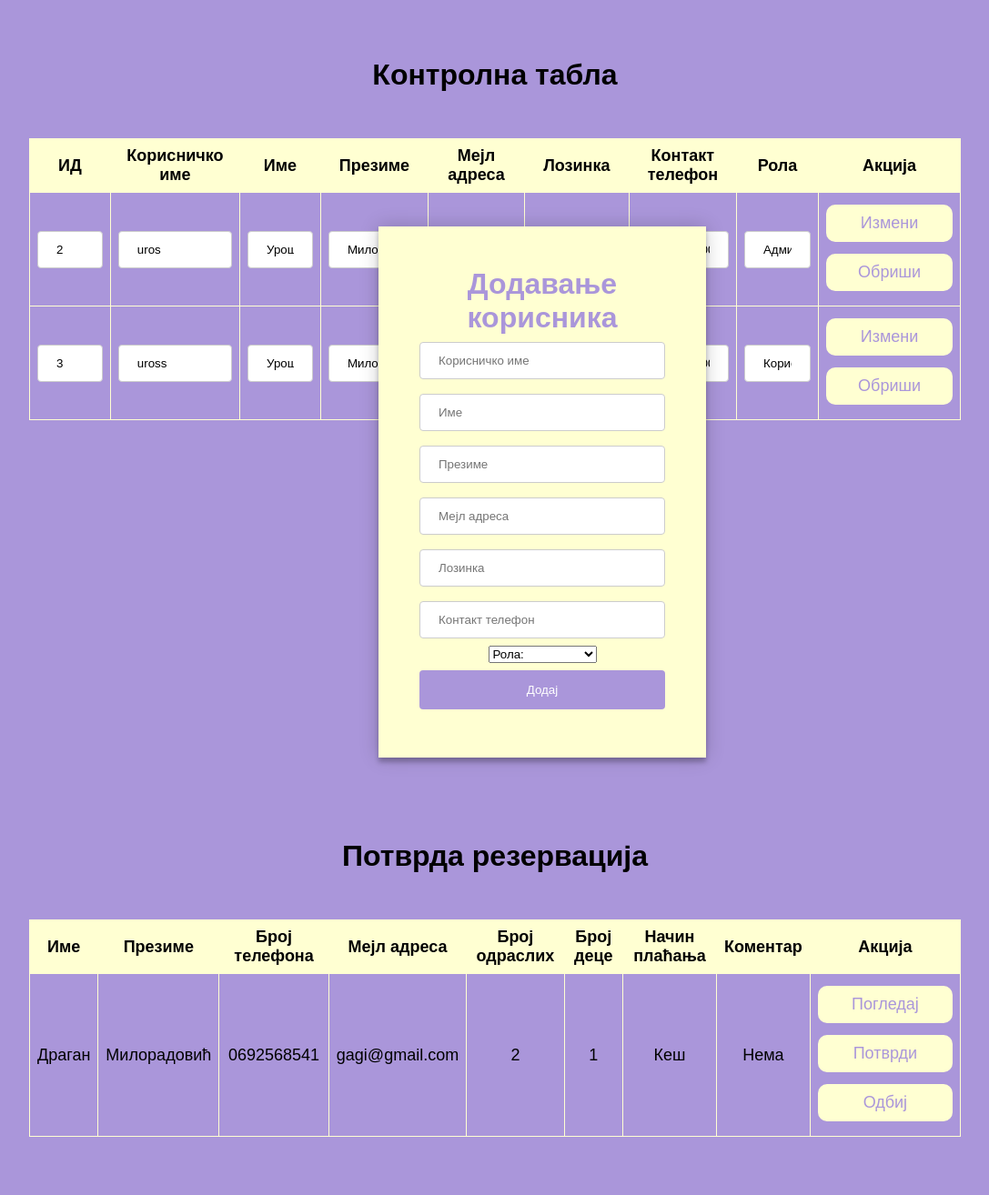
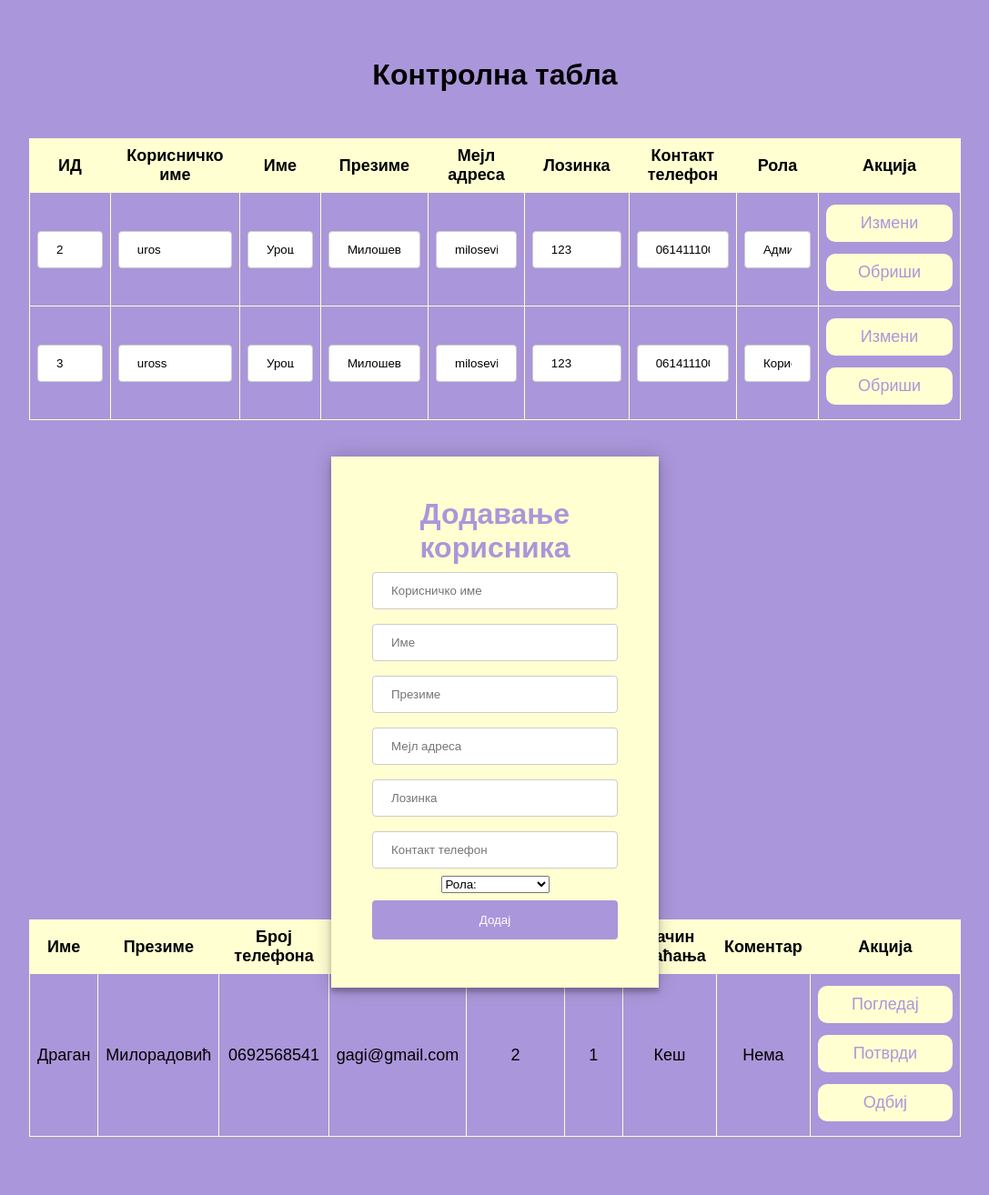
Before and after one commit to molnarkg7/PISiBP_projekat, a PHP site: page /admin.php in a window 1280 px wide. Shown: the part 51-1365 px from the top of the page at 91% size, without its empty margins (96-1183 px from the left). Run offline with PHP 8.4, Linux system fonts and the light colour scheme; data comes from the database, SQL or seed files in the repository.

Commit message:
Update admin.css

```diff
--- a/admin.css
+++ b/admin.css
@@ -11,14 +11,13 @@
   margin: auto;
 }
 .center{
-  margin-top: 15%;
-  position: absolute;
-  top: 50%;
   left: 40%;
   -ms-transform: translateY(-50%);
   transform: translateY(-50%);
 }
 .form {
+  position: absolute;
+  top: 40px;
   z-index: 1;
   background: #FFFFD2;
   max-width: 360px;
@@ -26,6 +25,11 @@
   text-align: center;
   box-shadow: 0 0 20px 0 rgba(0, 0, 0, 0.2), 0 5px 5px 0 rgba(0, 0, 0, 0.24);
 }
+
+.tabela {
+  position: relative;
+}
+
 .item-wrap{
   padding-top: 20px;
 }
```
